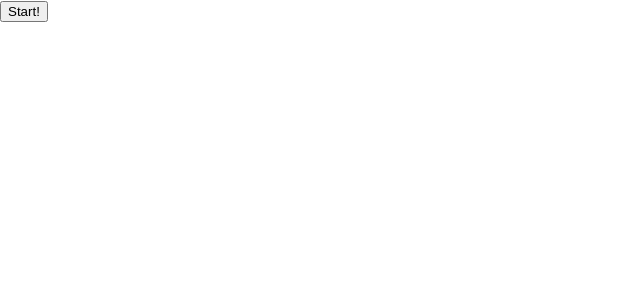
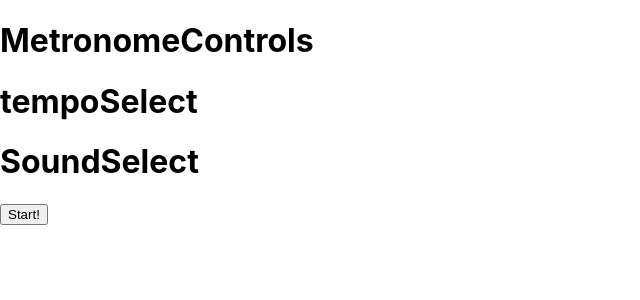
Before and after one commit to CallumGrindle/metronome_app, a React (Create React App) app: page / in a window 1280 px wide. Shown: the top 300 px of the page, without its empty margins (0-640 px from the left). Built offline with nearby package versions, Linux system fonts and the light colour scheme.

Commit message:
selector components added

```diff
--- /dev/null
+++ b/src/components/SoundSelect.js
@@ -0,0 +1,9 @@
+import React from 'react';
+
+const SoundSelect = () => {
+  return (
+    <h1>SoundSelect</h1>
+  )
+}
+
+export default SoundSelect;
--- /dev/null
+++ b/src/components/TempoSelect.js
@@ -0,0 +1,9 @@
+import React from 'react';
+
+const TempoSelect = (props) => {
+  return (
+    <h1>tempoSelect</h1>
+  )
+}
+
+export default TempoSelect
--- a/src/containers/MetronomeContainer.js
+++ b/src/containers/MetronomeContainer.js
@@ -1,5 +1,6 @@
 import React, {Component} from 'react';
 import Metronome from '../components/Metronome.js';
+import MetronomeControls from './MetronomeControls.js'
 
 class MetronomeContainer extends Component {
 constructor(props) {
@@ -12,7 +13,12 @@ constructor(props) {
 }
 
   render() {
-    return <Metronome />
+    return (
+      <div className="metronome-controls">
+        <MetronomeControls />
+        <Metronome />
+      </div>
+    )
   }
 }
 
--- /dev/null
+++ b/src/containers/MetronomeControls.js
@@ -0,0 +1,15 @@
+import React from 'react'
+import TempoSelect from '../components/TempoSelect.js'
+import SoundSelect from '../components/SoundSelect.js'
+
+const MetronomeControls = (props) => {
+  return (
+    <div>
+      <h1>MetronomeControls</h1>
+      <TempoSelect />
+      <SoundSelect />
+    </div>
+  )
+}
+
+export default MetronomeControls;
```
